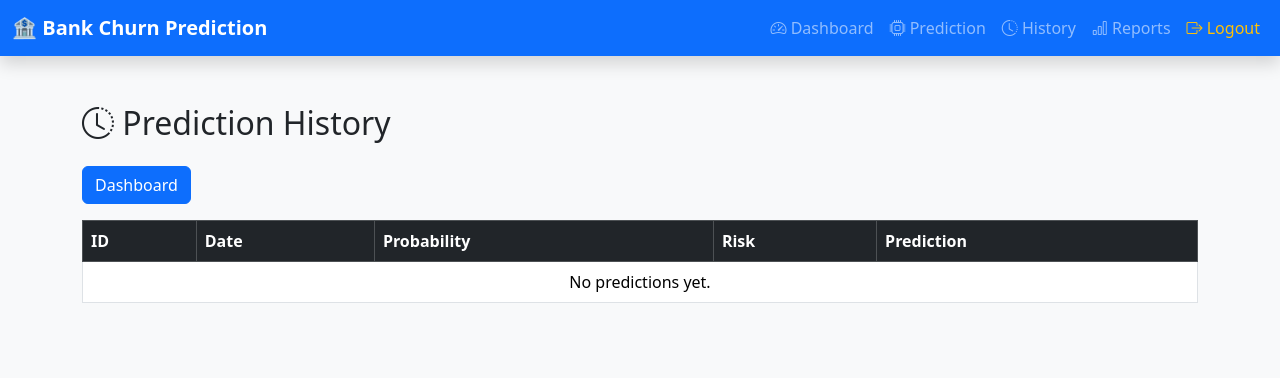
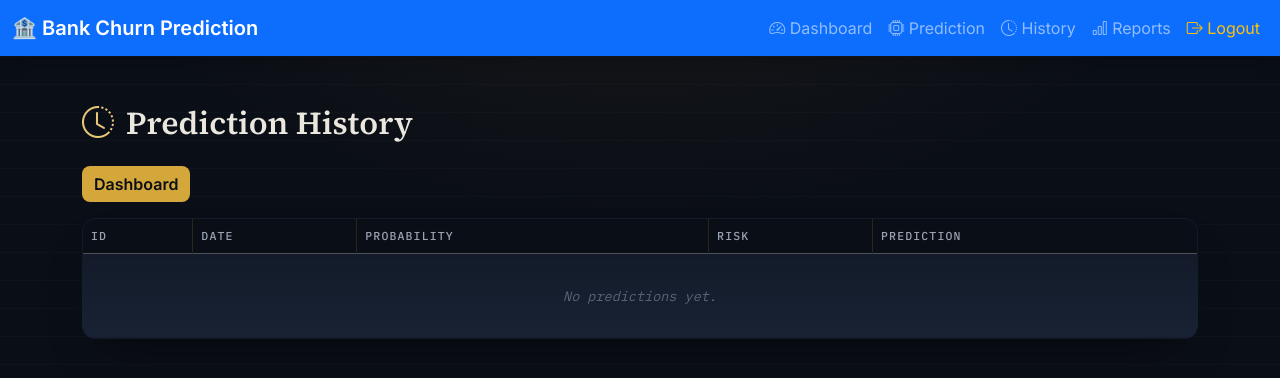
Before and after one commit to Hiruni28/bank-customer-churn-prediction, a Flask app: template templates/history.html in a window 1280 px wide. Shown: the top 378 px of the page. Run offline with Flask 3, Linux system fonts and the light colour scheme; the template is opened without the code that fills it, so the values that code supplies are empty; parts of the project's set-up code (start-up, migrations or seed data) failed here and were passed over.

Commit message:
Updated History html file

```diff
--- a/templates/history.html
+++ b/templates/history.html
@@ -5,16 +5,21 @@
 
 <title>Prediction History</title>
 
+<link rel="preconnect" href="https://fonts.googleapis.com">
+<link href="https://fonts.googleapis.com/css2?family=Source+Serif+4:opsz,wght@8..60,500;8..60,600&family=Inter:wght@400;500;600&family=IBM+Plex+Mono:wght@400;500&display=swap" rel="stylesheet">
+
 <link href="https://cdn.jsdelivr.net/npm/bootstrap@5.3.3/dist/css/bootstrap.min.css" rel="stylesheet">
 
 <link rel="stylesheet" href="https://cdn.jsdelivr.net/npm/bootstrap-icons@1.11.3/font/bootstrap-icons.min.css">
 
+<link rel="stylesheet" href="{{ url_for('static', filename='history.css') }}">
+
 </head>
 
-<body class="bg-light">
+<body>
     {% include 'navbar.html' %}
 
-<div class="container mt-5">
+<div class="container mt-5 mb-5">
 
 <h2 class="mb-4">
 
@@ -82,7 +87,7 @@
 
 {% if row[5]=="High" %}
 
-<span class="badge bg-danger">
+<span class="badge bg-danger text-dark">
 High
 </span>
 
@@ -94,7 +99,7 @@
 
 {% else %}
 
-<span class="badge bg-success">
+<span class="badge bg-success text-dark">
 Low
 </span>
 
@@ -122,6 +127,12 @@
 
 {% endif %}
 
+</tbody>
+
+</table>
+
+</div>
+
 </body>
 
 </html>
```
